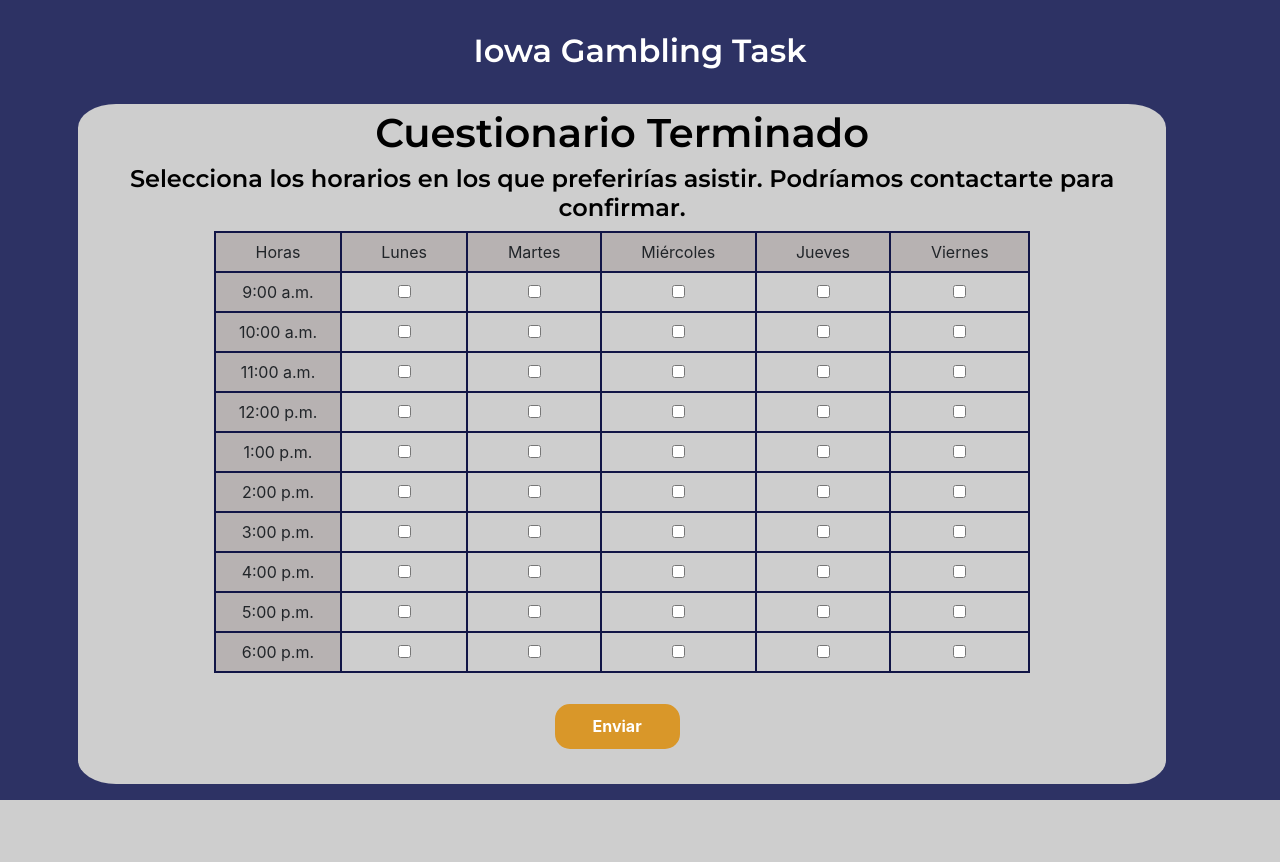
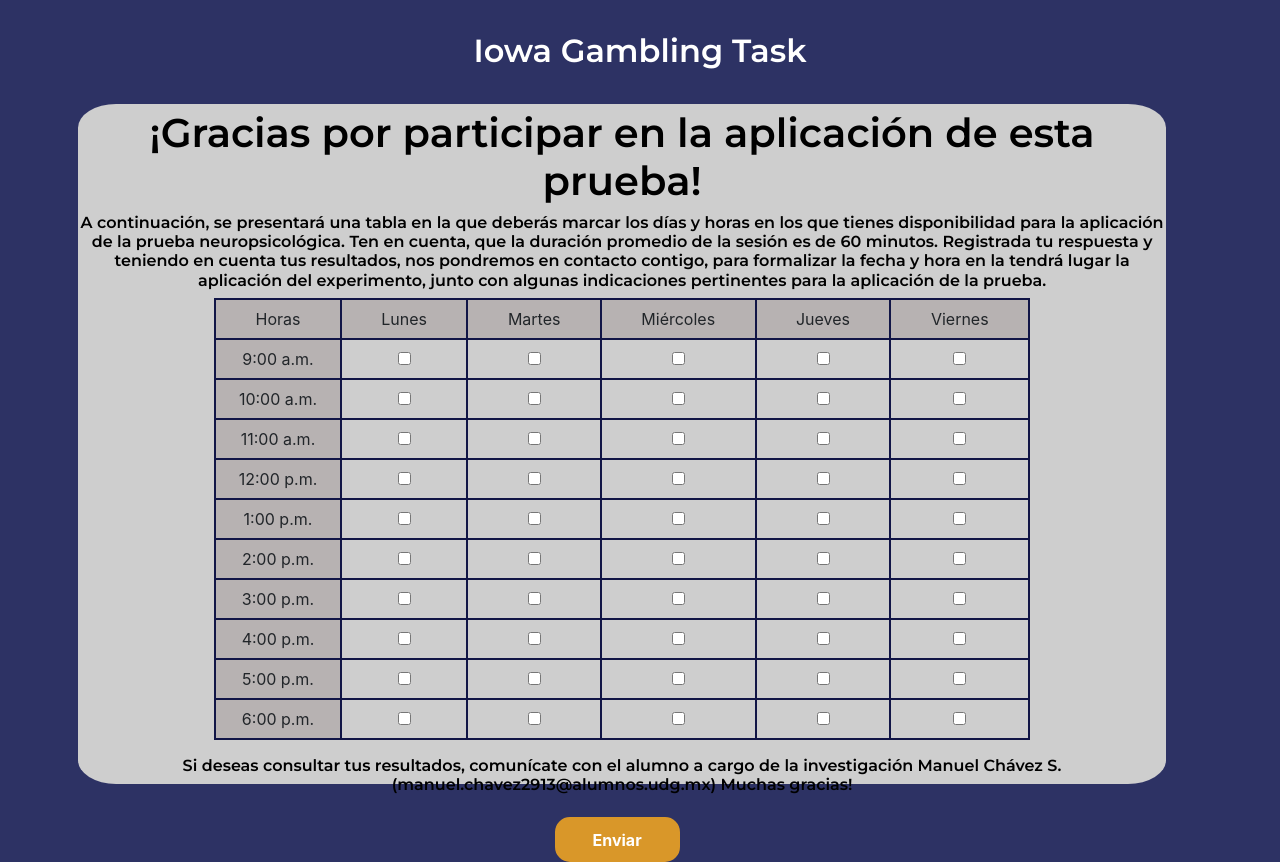
Before and after one commit to SamuelCeballos04/IGT, a Flask app: page /resultados in a window 1280 px wide. Before the commit the page ends 800 px from the top, so only its background shows below. Run offline with Flask 2, Linux system fonts and the light colour scheme; a database or web service that is not in the repository returns one stand-in record (values such as "Sample title"); some libraries are stand-ins or nearby versions.

Commit message:
Texto agregado en la agenda de horarios

```diff
--- a/static/css/style.css
+++ b/static/css/style.css
@@ -320,7 +320,7 @@
     color: #000;
     font-family: 'Montserrat', sans-serif;
     text-align: center;
-    font-size: x-large;
+    font-size: medium;
     position: relative;
 }
 
--- a/templates/resultados.html
+++ b/templates/resultados.html
@@ -24,9 +24,8 @@
 <body>
     <h1 class="titulo">Iowa Gambling Task</h1>
         <div class="resultados">
-            <h1 class="titulo2">Cuestionario Terminado</h1>
-            <h2 class="res">Selecciona los horarios en los que preferirías asistir. Podríamos contactarte para confirmar.
-            </h2>
+            <h1 class="titulo2">¡Gracias por participar en la aplicación de esta prueba!</h1>
+            <h2 class="res">A continuación, se presentará una tabla en la que deberás marcar los días y horas en los que tienes disponibilidad para la aplicación de la prueba neuropsicológica. Ten en cuenta, que la duración promedio de la sesión es de 60 minutos. Registrada tu respuesta y teniendo en cuenta tus resultados, nos pondremos en contacto contigo, para formalizar la fecha y hora en la tendrá lugar la aplicación del experimento, junto con algunas indicaciones pertinentes para la aplicación de la prueba.</h2>
             <form action = "/resultados" autocomplete="off" method = "POST">
               <!-- <p>Simple table with header</p>
                 <table>
@@ -173,6 +172,7 @@
                     <td class = "cell" id="cell50"><a  onclick="colorearCelda('cell50', 'ch50')"><input id="ch50" type = "checkbox" class = "check" value = "V6"></a></td>
                 </tr>
               </table>
+              <h2 class="res">Si deseas consultar tus resultados, comunícate con el alumno a cargo de la investigación Manuel Chávez S. (manuel.chavez2913@alumnos.udg.mx) Muchas gracias!</h2>
                 <input type = "text" style="display: none;" name = "diccInvisible" id = "diccInvisible">
                 <button type="sumbit" class="boton" style="position: relative; left: 43.8%;" onclick = "valores()">Enviar</button><br>
         </form>
```
